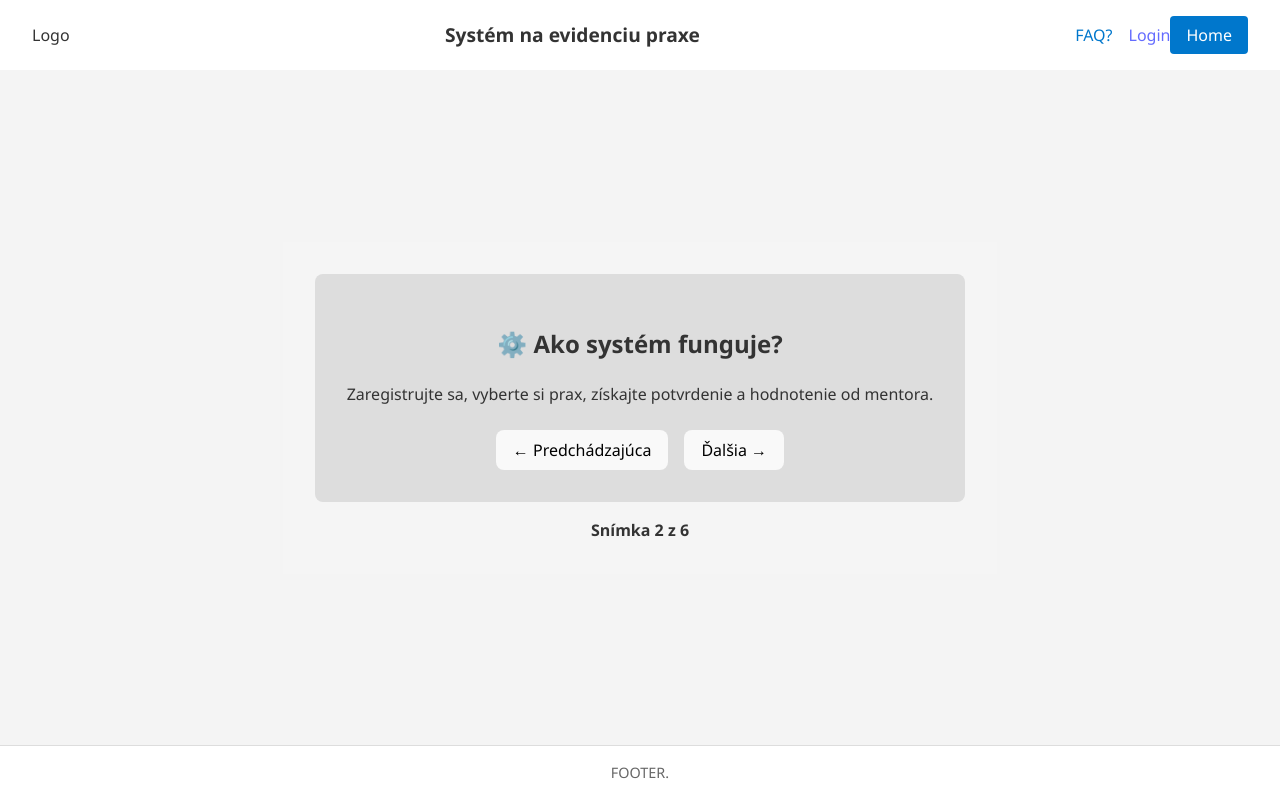
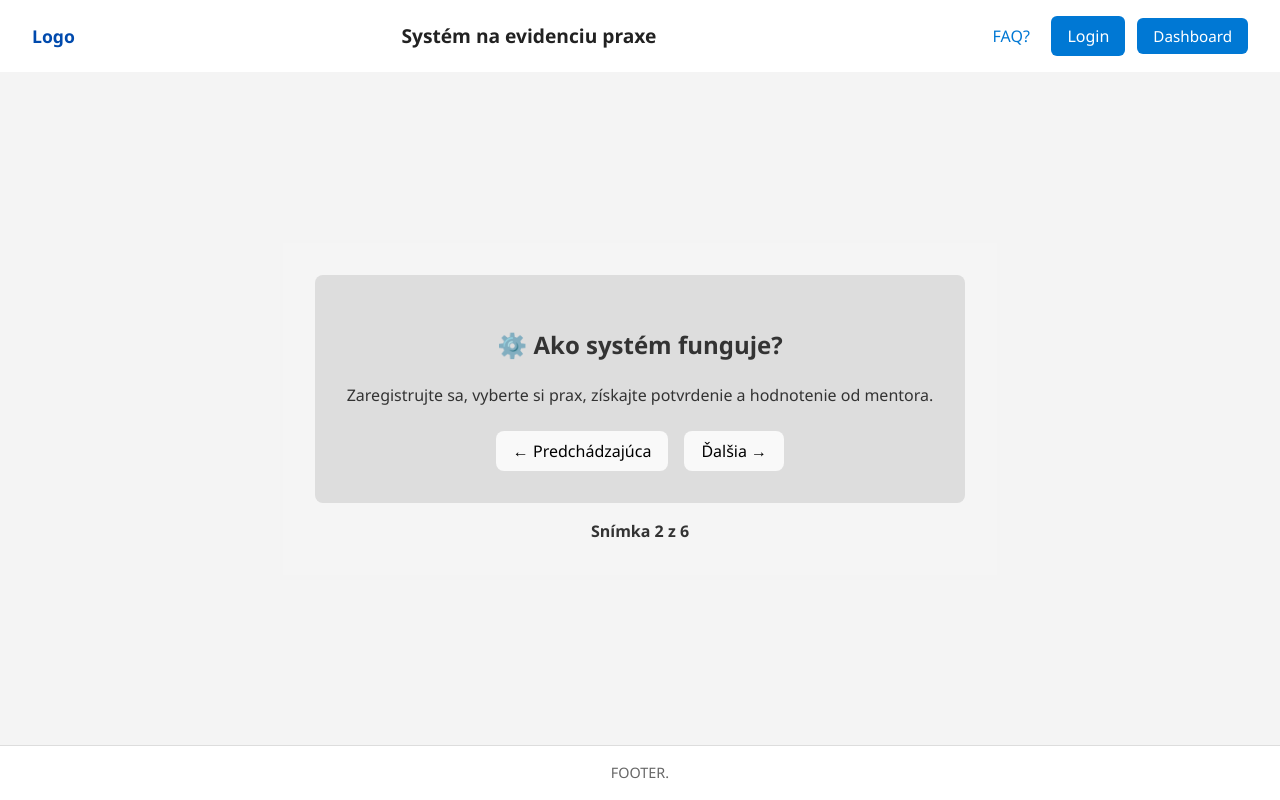
Before and after one commit to mKopac/SE_Projekt, a React (Vite) app in the folder frontend/odborna-prax-web/: page / in a window 1280 px wide. Built offline with nearby package versions, Linux system fonts and the light colour scheme.

Commit message:
Header changes + changes to routing logic
Improved the look and functionality of the header along with a different logic for routing which takes into account current page and changes header accordingly.

```diff
--- a/frontend/odborna-prax-web/src/App.tsx
+++ b/frontend/odborna-prax-web/src/App.tsx
@@ -4,6 +4,7 @@ import LandingPage from "./pages/LandingPage";
 import LoginForm from "./forms/LoginForm";
 import RegisterForm from "./forms/RegisterForm";
 import DashboardPage from "./pages/DashboardPage";
+import ProfilePage from "./pages/ProfilePage";
 import ProtectedRoute from "./components/ProtectedRoute";
 import type { RegisterFormData } from "./forms/RegisterForm";
 
@@ -31,6 +32,15 @@ function App() {
             </ProtectedRoute>
           }
         />
+
+        <Route
+          path="/profile"
+          element={
+            <ProtectedRoute>
+              <ProfilePage />
+            </ProtectedRoute>
+          }
+          ></Route>
       </Routes>
     </Router>
   );
--- a/frontend/odborna-prax-web/src/components/Header.tsx
+++ b/frontend/odborna-prax-web/src/components/Header.tsx
@@ -1,48 +1,96 @@
 import React, { useEffect, useState } from 'react';
-import { Link, useNavigate } from 'react-router-dom';
+import { Link, useNavigate, useLocation } from 'react-router-dom';
+import "./../css/Header.css";
 
 const Header: React.FC = () => {
   const navigate = useNavigate();
+  const location = useLocation();
   const [isLoggedIn, setIsLoggedIn] = useState(false);
 
-  // Check if user is logged in (based on token)
   useEffect(() => {
-    const token = localStorage.getItem('token'); // or sessionStorage
+    const token = localStorage.getItem('token');
     setIsLoggedIn(!!token);
   }, []);
 
-  const handleHomeClick = () => {
-    navigate('/');
+  const handleLogout = () => {
+    localStorage.removeItem('token');
+    setIsLoggedIn(false);
+    navigate('/login');
   };
 
-  const handleLogout = () => {
-    localStorage.removeItem('token'); // clear JWT
-    setIsLoggedIn(false);
-    navigate('/login');
+  const handleHomeClick = () => navigate('/');
+  const handleProfileClick = () => navigate('/profile');
+  const handleDashboardClick = () => navigate('/dashboard');
+
+  const currentPath = location.pathname;
+
+  // Dynamic "Profile / Dashboard" button
+  const renderNavButton = () => {
+    if (!isLoggedIn) return null;
+
+    if (currentPath === '/profile') {
+      return (
+        <button className="dashboard-button" onClick={handleDashboardClick}>
+          Dashboard
+        </button>
+      );
+    }
+
+    if (currentPath === '/' || currentPath === '/dashboard') {
+      return (
+        <button className="profile-button" onClick={handleProfileClick}>
+          Profile
+        </button>
+      );
+    }
+
+    return (
+      <button className="profile-button" onClick={handleProfileClick}>
+        Profile
+      </button>
+    );
+  };
+
+  // Dynamic "Home / Dashboard" button
+  const renderHomeButton = () => {
+    if (currentPath === '/') {
+      return (
+        <button className="dashboard-button" onClick={handleDashboardClick}>
+          Dashboard
+        </button>
+      );
+    }
+    return (
+      <button className="home-button" onClick={handleHomeClick}>
+        Home
+      </button>
+    );
   };
 
   return (
     <header className="topbar">
       <div className="topbar-left">Logo</div>
       <div className="topbar-center">Systém na evidenciu praxe</div>
+
       <div className="topbar-right">
         <a className="faq-link" href="#faq" onClick={(e) => e.preventDefault()}>
           FAQ?
         </a>
 
         {isLoggedIn ? (
-          <button className="logout-button" onClick={handleLogout}>
-            Logout
-          </button>
+          <>
+            {renderNavButton()}
+            <button className="logout-button" onClick={handleLogout}>
+              Logout
+            </button>
+          </>
         ) : (
           <Link to="/login" className="login-link">
             Login
           </Link>
         )}
 
-        <button className="home-button" onClick={handleHomeClick}>
-          Home
-        </button>
+        {renderHomeButton()}
       </div>
     </header>
   );
--- /dev/null
+++ b/frontend/odborna-prax-web/src/css/Header.css
@@ -0,0 +1,134 @@
+/* General Topbar Layout */
+.topbar {
+  width: 100%;
+  display: flex;
+  justify-content: space-between;
+  align-items: center;
+  background-color: #ffffff;
+  padding: 1rem 2rem;
+  box-shadow: 0 2px 5px rgba(0, 0, 0, 0.08);
+  box-sizing: border-box;
+  font-family: "Segoe UI", sans-serif;
+}
+
+/* Left side (logo or title) */
+.topbar-left {
+  font-weight: 600;
+  color: #004aad;
+  font-size: 1.1rem;
+  cursor: pointer;
+}
+
+/* Center title */
+.topbar-center {
+  flex-grow: 1;
+  text-align: center;
+  font-weight: 600;
+  font-size: 1.2rem;
+  color: #222;
+}
+
+/* Right side buttons and links */
+.topbar-right {
+  display: flex;
+  align-items: center;
+  gap: 0.75rem;
+}
+
+/* FAQ link styling */
+.faq-link {
+  text-decoration: none;
+  color: #0078d4;
+  font-weight: 500;
+  transition: color 0.2s ease;
+  padding: 0.4rem 0.6rem;
+  border-radius: 6px;
+}
+
+.faq-link:hover {
+  color: #005fa3;
+  background-color: #f1f5ff;
+}
+
+/* General button styles */
+.topbar-right button {
+  border: none;
+  cursor: pointer;
+  padding: 0.5rem 1rem;
+  font-size: 0.95rem;
+  font-weight: 500;
+  border-radius: 6px;
+  transition: all 0.2s ease;
+}
+
+/* Profile & Dashboard buttons */
+.profile-button,
+.dashboard-button {
+  background-color: #0078d4;
+  color: white;
+}
+
+.profile-button:hover,
+.dashboard-button:hover {
+  background-color: #005fa3;
+}
+
+/* Home button */
+.home-button {
+  background-color: #2e7d32; /* green tone */
+  color: white;
+}
+
+.home-button:hover {
+  background-color: #256628;
+}
+
+/* Logout button — red with black text */
+.logout-button {
+  background-color: #ff4d4f;
+  color: black;
+  font-weight: 600;
+}
+
+.logout-button:hover {
+  background-color: #d9363e;
+}
+
+/* Login link */
+.login-link {
+  text-decoration: none;
+  color: #fff;
+  background-color: #0078d4;
+  padding: 0.5rem 1rem;
+  border-radius: 6px;
+  font-weight: 500;
+  transition: background 0.2s ease;
+}
+
+.login-link:hover {
+  background-color: #005fa3;
+}
+
+/* Responsive adjustments */
+@media (max-width: 768px) {
+  .topbar {
+    flex-direction: column;
+    align-items: flex-start;
+    gap: 0.5rem;
+  }
+
+  .topbar-center {
+    text-align: left;
+  }
+
+  .topbar-right {
+    flex-wrap: wrap;
+    gap: 0.5rem;
+  }
+
+  .topbar-right button,
+  .login-link {
+    padding: 0.45rem 0.8rem;
+    font-size: 0.9rem;
+  }
+}
--- a/frontend/odborna-prax-web/src/css/LoginForm.css
+++ b/frontend/odborna-prax-web/src/css/LoginForm.css
@@ -14,47 +14,6 @@ html, body {
   font-family: 'Segoe UI', sans-serif;
   background-color: #f4f4f4;
   color: #333;
-}
-
-/* Topbar */
-.topbar {
-  width: 100%;
-  display: flex;
-  justify-content: space-between;
-  align-items: center;
-  background-color: #ffffff;
-  padding: 1rem 2rem;
-  box-shadow: 0 2px 4px rgba(0,0,0,0.1);
-  box-sizing: border-box;
-}
-
-.topbar-left,
-.topbar-center,
-.topbar-right {
-  display: flex;
-  align-items: center;
-}
-
-.topbar-center {
-  flex-grow: 1;
-  justify-content: center;
-  font-weight: bold;
-  font-size: 1.2rem;
-}
-
-.faq-link {
-  margin-right: 1rem;
-  text-decoration: none;
-  color: #0077cc;
-}
-
-.home-button {
-  background-color: #0077cc;
-  color: white;
-  border: none;
-  padding: 0.5rem 1rem;
-  border-radius: 4px;
-  cursor: pointer;
 }
 
 /* Main content – vycentrovaný login box */
```
